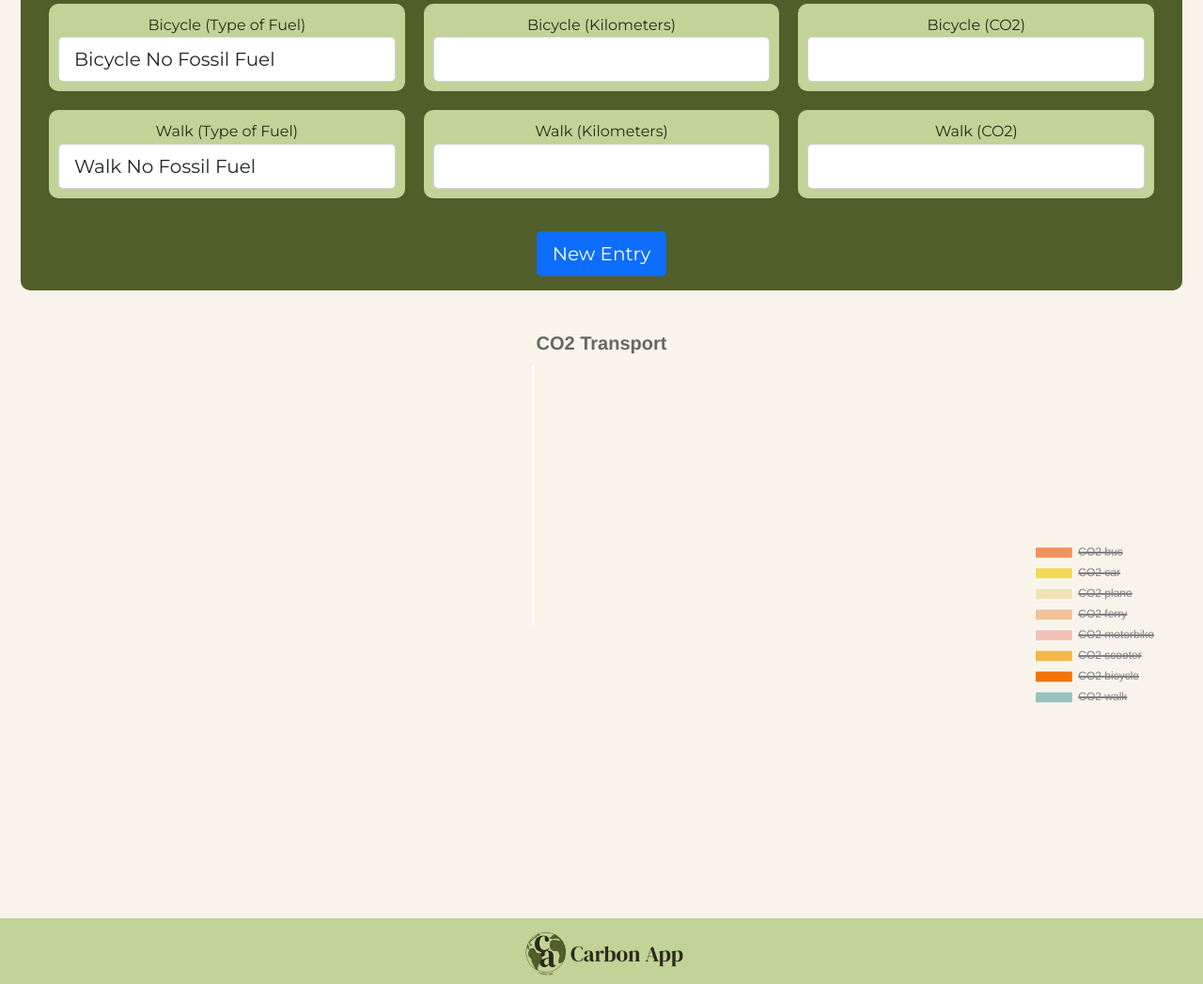
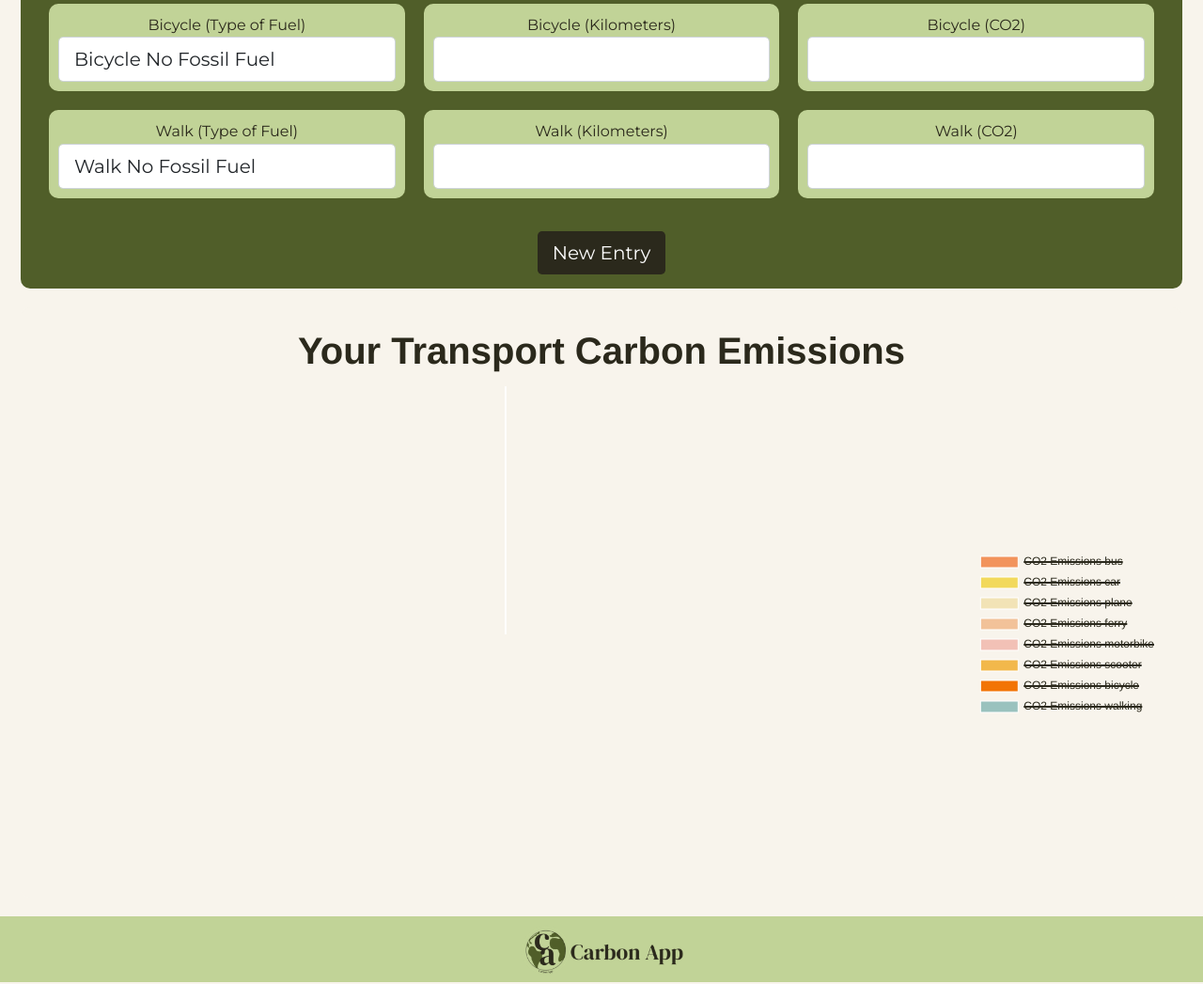
Before and after one commit to Kodegruppa2023/carbonapp2023, a Flask app: template capp/templates/carbon_app/carbon_app2.html in a window 1280 px wide. Shown: the part 848-1895 px from the top of the page at 94% size. Run offline with Flask 2, Linux system fonts and the light colour scheme; the template is opened without the code that fills it: values that come from a table or form of the project are taken from there, others are empty; some libraries are stand-ins or nearby versions.

Commit message:
Update carbon_app2.html

```diff
--- a/capp/templates/carbon_app/carbon_app2.html
+++ b/capp/templates/carbon_app/carbon_app2.html
@@ -278,7 +278,7 @@
 
                     </br>
                     <div class="form-group">
-                        <a href="{{ url_for('carbon_app.carbon_app_home') }}" class="btn btn-primary btn-lg mr-2", style="background-color=#007bff;">New Entry</a>
+                        <a href="{{ url_for('carbon_app.carbon_app_home') }}" class="btn btn-primary btn-lg mr-2", style="background-color:rgb(43, 41, 28); border: none;">New Entry</a>
                     </div>
                 </form>
         </div>
@@ -298,7 +298,7 @@
                 let co2_transport_chart = new Chart(co2_transport, {
                         type: 'pie',
                         data: {
-                        labels: ['CO2 bus', 'CO2 car', 'CO2 plane', 'CO2 ferry', 'CO2 motorbike', 'CO2 scooter', 'CO2 bicycle', 'CO2 walk'],
+                        labels: ['CO2 Emissions bus', 'CO2 Emissions car', 'CO2 Emissions plane', 'CO2 Emissions ferry', 'CO2 Emissions motorbike', 'CO2 Emissions scooter', 'CO2 Emissions bicycle', 'CO2 Emissions walking'],
                             datasets: [{
                                 label: "CO2 transport",
                                 data: [{{co2_bus}}, {{co2_car}}, {{co2_plane}}, {{co2_ferry}}, {{co2_motorbike}}, {{co2_scooter}}, {{co2_bicycle}}, {{co2_walk}}],
@@ -314,13 +314,15 @@
                         options: {
                                 title: {
                                     display: true,
-                                        text: "CO2 Transport",
-                                            fontSize: 20,
+                                        text: "Your Transport Carbon Emissions",
+                                            fontSize: 40,
+                                            fontColor: "rgb(43, 41, 28)"
+
                                 },
                                 legend: {
                                     position: "right",
                                         labels: {
-                                        fontColor: "gray"
+                                        fontColor: "rgb(43, 41, 28)"
                                     },
                                     display: true,
                                 },
```
